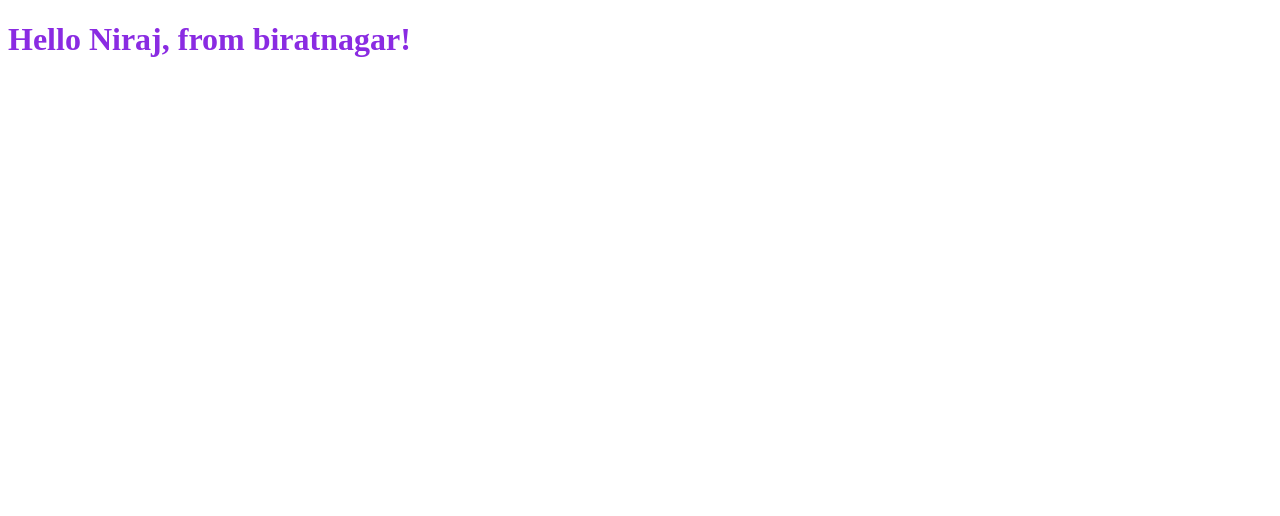
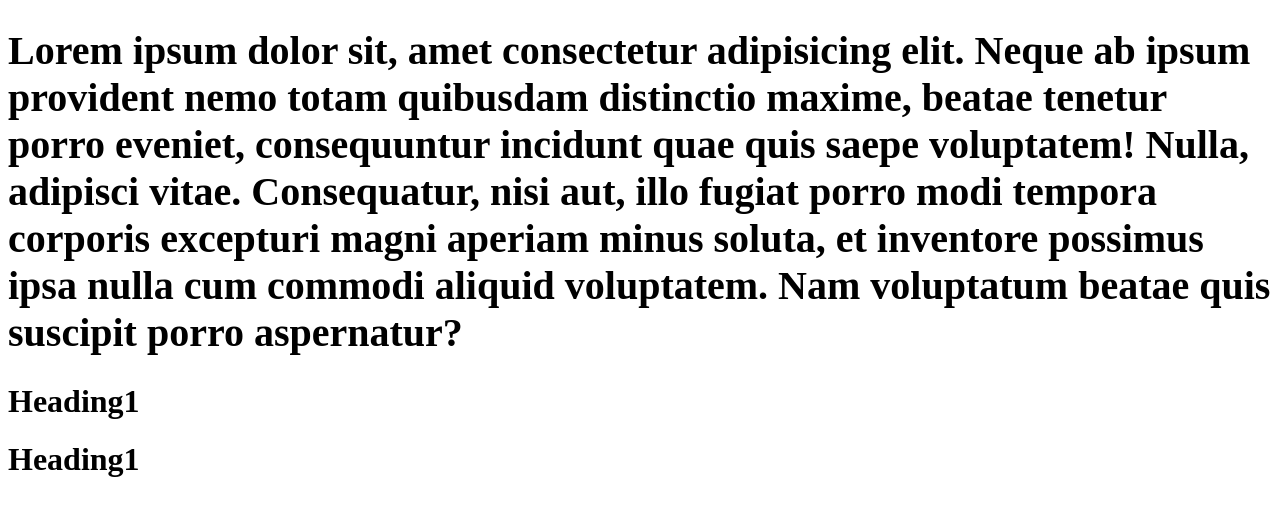
Before and after one commit to nirajdev147/learning-css, a plain HTML site: page csspractice.html in a window 1280 px wide. Drawn offline with Linux system fonts and the light colour scheme.

Commit message:
Modified files

```diff
--- a/csspractice.html
+++ b/csspractice.html
@@ -7,7 +7,9 @@
   <link rel="stylesheet" href="/style.css">
 </head>
 <body>
-  <h1>Hello Niraj, from biratnagar!</h1>
-
+ <h1 id="one">Lorem ipsum dolor sit, amet consectetur adipisicing elit. Neque ab ipsum provident nemo totam quibusdam distinctio maxime, beatae tenetur porro eveniet, consequuntur incidunt quae quis saepe voluptatem! Nulla, adipisci vitae.
+ Consequatur, nisi aut, illo fugiat porro modi tempora corporis excepturi magni aperiam minus soluta, et inventore possimus ipsa nulla cum commodi aliquid voluptatem. Nam voluptatum beatae quis suscipit porro aspernatur?</h1>
+ <h1 id="two">Heading1</h1>
+ <h1 id="three">Heading1</h1>
 </body>
 </html>
--- a/style.css
+++ b/style.css
@@ -1,3 +1,13 @@
-h1{
-    color: blueviolet;
+p{
+    text-align: center;
 }
+
+#one{
+    font-size: 40px;
+    line-height: normal;
+    text-transform: none;
+}
+
+a{
+    text-decoration: dotted underline;
+}
```
